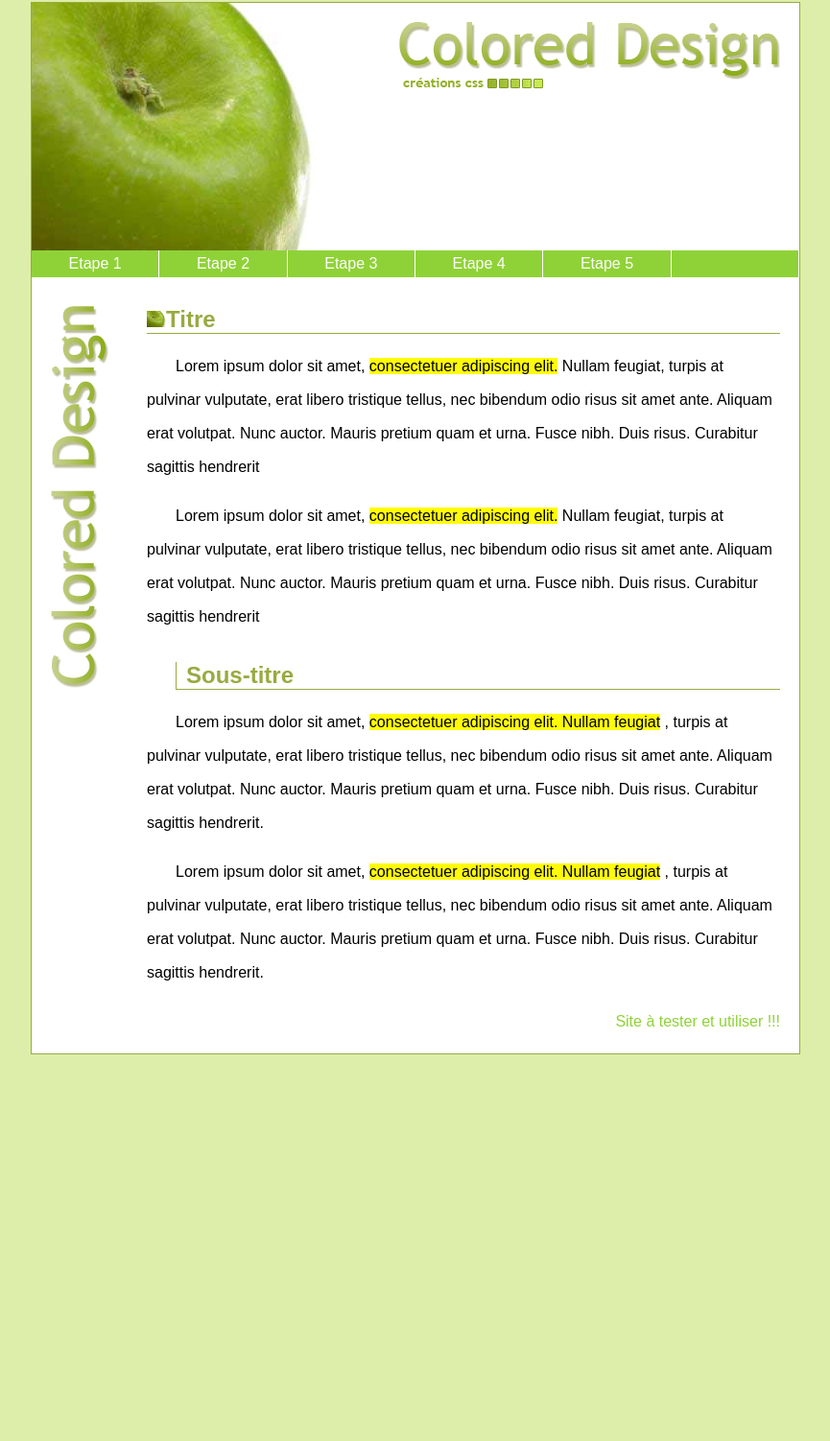
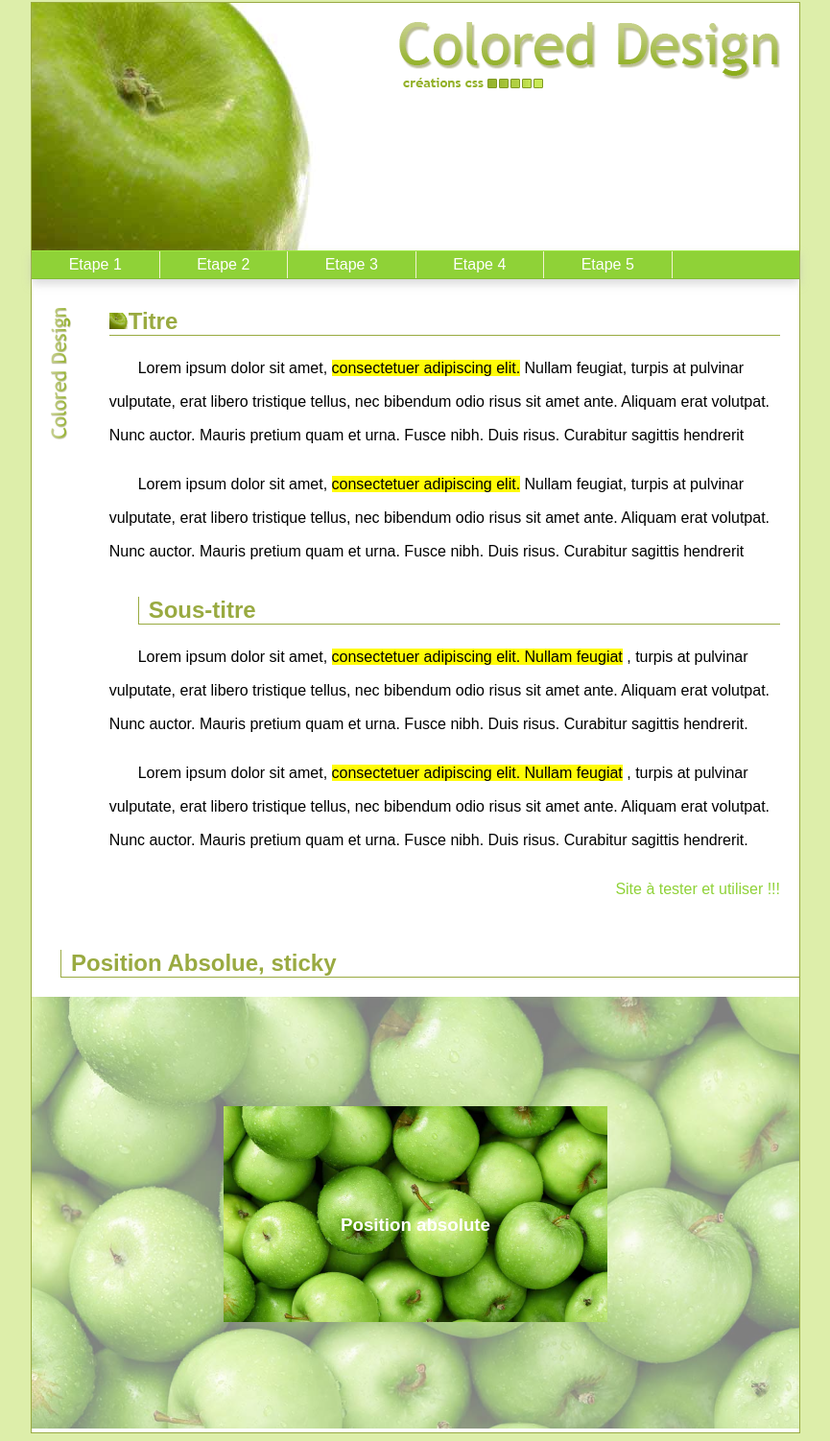
Before and after one commit to ValluetCP/workshop, a plain HTML site: page ws_pomme/pomme.html in a window 1280 px wide. Shown: the part 6-1508 px from the top of the page at 96% size, without its empty margins (207-1072 px from the left). Before the commit the page ends 1113 px from the top, so only its background shows below. Drawn offline with Linux system fonts and the light colour scheme.

Commit message:
CSS position & box-shadow

```diff
--- a/ws_pomme/css/pomme.css
+++ b/ws_pomme/css/pomme.css
@@ -23,6 +23,10 @@ body{
     padding: 20px;
 }
 
+img{
+    width:100%;
+}
+
 header{
     box-sizing: border-box;
     line-height: 0px;
@@ -30,6 +34,12 @@ header{
 
 nav{
     display: flex;
+    box-shadow: 0px 5px 10px rgba(188, 188, 188, 0.548);
+    border-bottom: 1px solid #82bd34;
+    border-top: 1px solid #9ee740;
+    position: -webkit-sticky;
+    position: sticky;
+    top: 0;
 
 }
 
@@ -43,9 +53,17 @@ nav div{
     color: white;
     width: 100%;
     text-align: center;
-    border-right: 1px solid ;
+    border-right: 1px solid #f3f2d1;
     padding: 5px 0px;
 }
+
+#etape6{
+    border: none;
+}
+
+/* nav :last-child(){
+    border: none ;
+} */
 
 .sect1{
     display: flex;
@@ -74,6 +92,7 @@ h2{
 
 .img_t{
     padding-top: 5px;
+    width: 20px;
 }
 
 .ss-titre{
@@ -106,3 +125,34 @@ span{
 /* p::first-letter {
     margin-left: 30px;
   } */
+
+                                /* Section 2 */
+
+.container_pomme{
+    position: relative;
+    margin-top: 20px;
+}
+
+.container_pomme>img{
+    opacity: 0.5;
+}
+
+
+
+.img_pomme>img{
+    position: absolute;
+    width: 50%;
+    margin: auto;
+    top: 25%;
+    left: 25%;
+}
+
+h3{
+    position: absolute;
+    width: 50%;
+    margin: auto;
+    top: 50%;
+    left: 25%;
+    text-align: center;
+    color: white;
+}
--- a/ws_pomme/pomme.html
+++ b/ws_pomme/pomme.html
@@ -21,7 +21,7 @@
             <div><a href="">Etape 3</a></div>
             <div><a href="">Etape 4</a></div>
             <div><a href="">Etape 5</a></div>
-            <div><a href=""></a> </div>
+            <div id="etape6"><a href=""></a> </div>
         </nav>
         <main>
             <section class="sect1">
@@ -59,7 +59,18 @@
                         </p>
                         <p class="txt_bottom">Site à tester et utiliser !!!</p>
                     </div>
-
+                </div>
+            </section>
+            <section class="sect2">
+                <div  class="ss-titre">
+                    <h2>Position Absolue, sticky</h2>
+                </div>
+                <div class="container_pomme">
+                    <img src="./img/fond_apple.jpg" alt="">
+                    <div class="img_pomme">
+                        <img src="./img/fond_apple.jpg" alt="image de pommes">
+                        <h3>Position absolute</h3>
+                    </div>
                 </div>
             </section>
             <footer></footer>
```
Also changed, not shown: ws_pomme/img/fond_apple.jpg (added).
